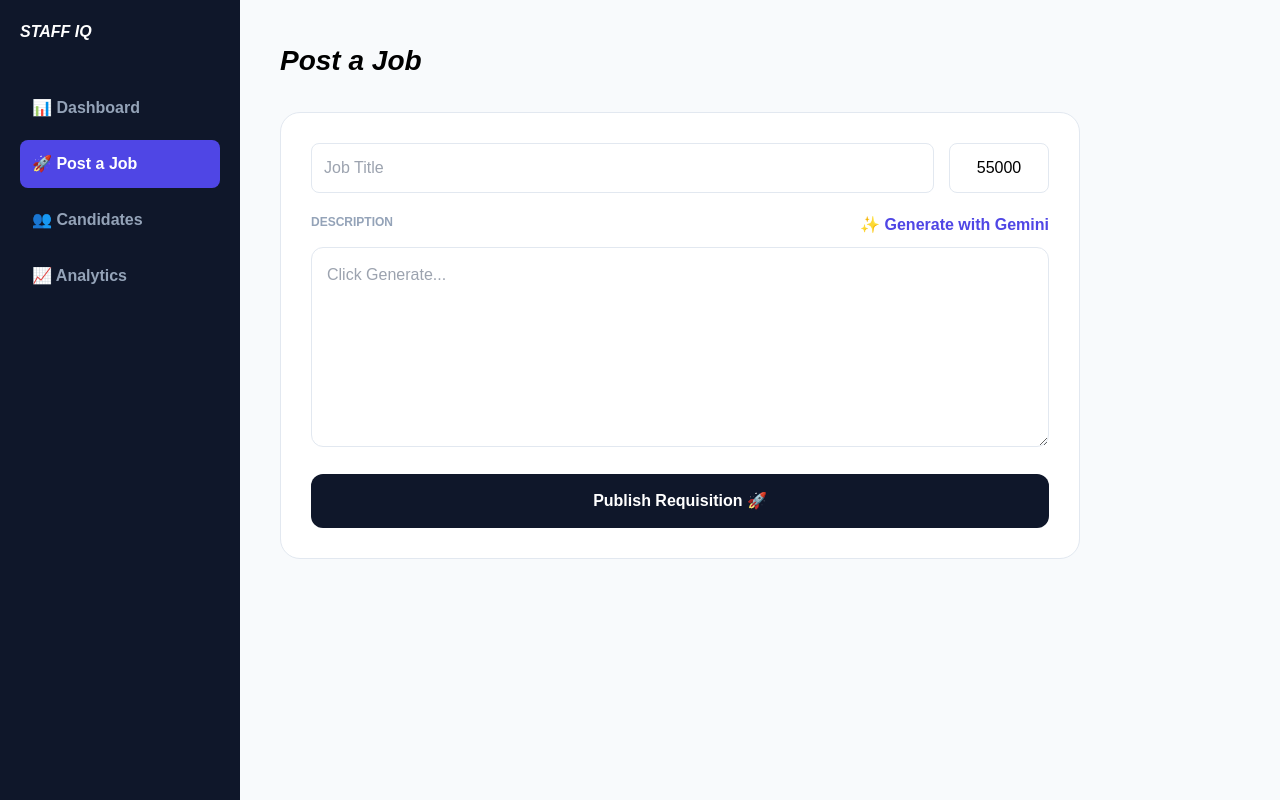
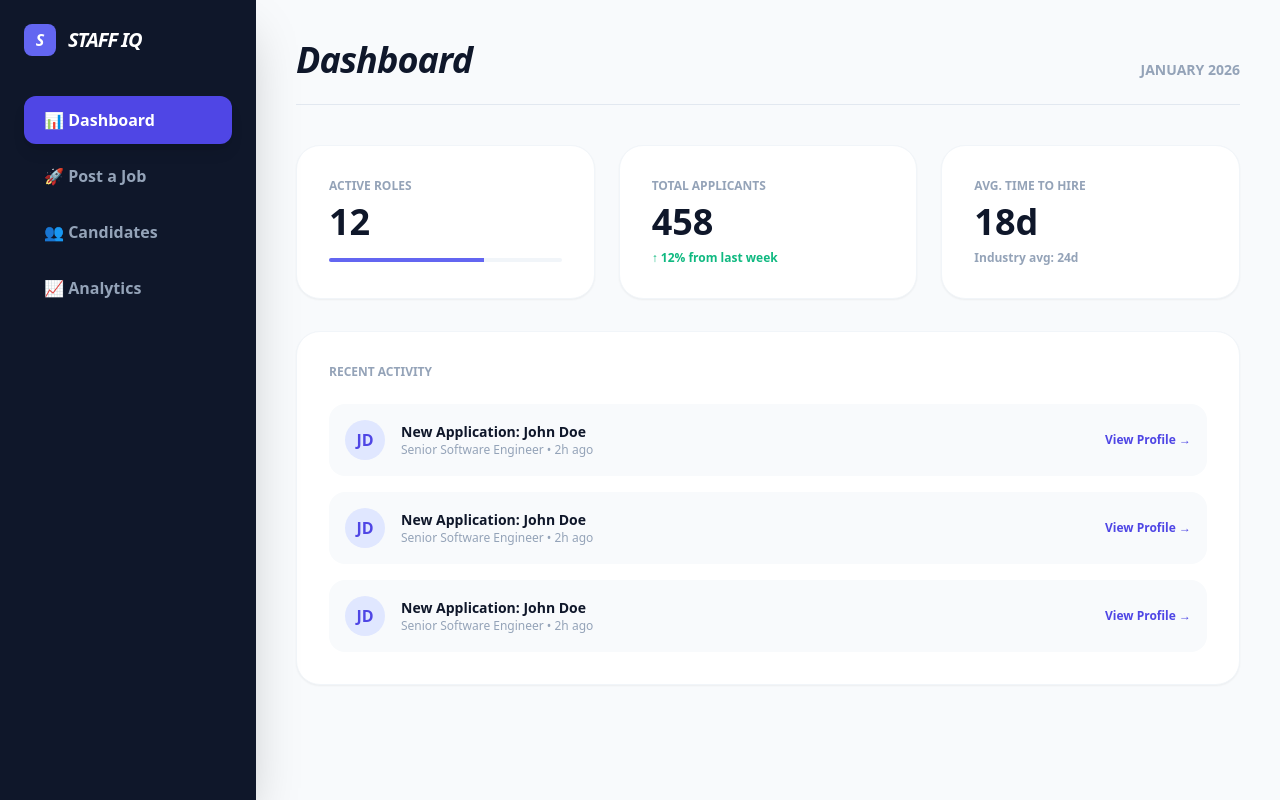
Before and after one commit to dansims2024-afk/staff-iq, a React (Vite) app: page / in a window 1280 px wide. Built offline with nearby package versions, Linux system fonts and the light colour scheme.

Commit message:
Update App.jsx

```diff
--- a/src/App.jsx
+++ b/src/App.jsx
@@ -1,115 +1,193 @@
 import React, { useState } from 'react';
 
-// --- MAIN APPLICATION ---
 export default function App() {
-  const [activeTab, setActiveTab] = useState('Post a Job');
+  const [activeTab, setActiveTab] = useState('Dashboard');
   const [title, setTitle] = useState("");
   const [description, setDescription] = useState("");
   const [isGenerating, setIsGenerating] = useState(false);
 
-  // --- AI LOGIC (USES GLOBAL SCRIPT FROM INDEX.HTML) ---
-  const generateDescription = async () => {
-    if (!title) return alert("Please enter a Job Title first!");
+  // --- MOCK DATA FOR ROBUSTNESS ---
+  const candidates = [
+    { id: 1, name: "Sarah Chen", role: "Senior Dev", status: "Interviewing", score: "94%" },
+    { id: 2, name: "Marcus Wright", role: "UX Designer", status: "New", score: "88%" },
+    { id: 3, name: "Elena Rodriguez", role: "Product Manager", status: "Offered", score: "91%" },
+    { id: 4, name: "James Wilson", role: "Senior Dev", status: "Rejected", score: "62%" },
+  ];
 
-    // Checks the global window object for the script we added to index.html
+  // --- AI LOGIC ---
+  const generateWithGemini = async () => {
+    if (!title) return alert("Enter a title first!");
     const googleAI = window.google?.generativeAi;
-    if (!googleAI) {
-      return alert("AI Library is still loading. Please check index.html for the script tag.");
-    }
+    if (!googleAI) return alert("AI Library still loading...");
 
     setIsGenerating(true);
     try {
       const genAI = new googleAI.GoogleGenerativeAI("YOUR_API_KEY_HERE");
       const model = genAI.getGenerativeModel({ model: "gemini-1.5-flash" });
-
-      const prompt = `Write a short professional job description for a ${title}.`;
+      const prompt = `Create a 3-paragraph job description and 3 interview questions for a ${title}.`;
       const result = await model.generateContent(prompt);
-      const text = result.response.text();
-      setDescription(text);
-    } catch (error) {
-      console.error("AI Error:", error);
-      alert("AI failed to load. Check your API key.");
-    } finally {
-      setIsGenerating(false);
-    }
+      setDescription(result.response.text());
+    } catch (e) {
+      alert("AI Error: Check your API Key");
+    } finally { setIsGenerating(false); }
   };
 
-  // Sidebar Menu Items
-  const menuItems = [
-    { id: 'Dashboard', icon: '📊', label: 'Dashboard' },
-    { id: 'Post a Job', icon: '🚀', label: 'Post a Job' },
-    { id: 'Candidates', icon: '👥', label: 'Candidates' },
-    { id: 'Analytics', icon: '📈', label: 'Analytics' }
-  ];
-
   return (
-    <div style={{ display: 'flex', minHeight: '100vh', backgroundColor: '#f8fafc', fontFamily: 'sans-serif' }}>
-
+    <div className="flex min-h-screen bg-[#F8FAFC] text-[#0F172A] font-sans">
       {/* SIDEBAR */}
-      <nav style={{ width: '240px', backgroundColor: '#0f172a', color: 'white', padding: '20px', position: 'fixed', height: '100%' }}>
-        <h1 style={{ fontStyle: 'italic', fontWeight: '900', marginBottom: '40px' }}>STAFF IQ</h1>
-        <div style={{ display: 'flex', flexDirection: 'column', gap: '8px' }}>
-          {menuItems.map((item) => (
+      <nav className="w-64 bg-[#0F172A] text-white p-6 fixed h-full flex flex-col shadow-2xl">
+        <div className="flex items-center gap-3 mb-10">
+          <div className="w-8 h-8 bg-indigo-500 rounded-lg flex items-center justify-center font-bold italic text-white">S</div>
+          <h1 className="text-xl font-black italic tracking-tighter uppercase">Staff IQ</h1>
+        </div>
+        <div className="flex flex-col gap-2 flex-1">
+          {['Dashboard', 'Post a Job', 'Candidates', 'Analytics'].map((tab) => (
             <button
-              key={item.id}
-              onClick={() => setActiveTab(item.id)}
-              style={{
-                textAlign: 'left', padding: '12px', borderRadius: '8px', border: 'none', cursor: 'pointer',
-                backgroundColor: activeTab === item.id ? '#4f46e5' : 'transparent',
-                color: activeTab === item.id ? 'white' : '#94a3b8',
-                fontWeight: 'bold'
-              }}
+              key={tab}
+              onClick={() => setActiveTab(tab)}
+              className={`text-left p-3 px-5 rounded-xl font-bold transition-all flex items-center gap-3 ${
+                activeTab === tab ? 'bg-indigo-600 text-white shadow-lg' : 'text-slate-400 hover:bg-slate-800'
+              }`}
             >
-              {item.icon} {item.label}
+              {tab === 'Dashboard' ? '📊' : tab === 'Post a Job' ? '🚀' : tab === 'Candidates' ? '👥' : '📈'} {tab}
             </button>
           ))}
         </div>
       </nav>
 
-      {/* CONTENT */}
-      <main style={{ flex: 1, marginLeft: '240px', padding: '40px' }}>
-        <h2 style={{ fontSize: '28px', fontWeight: '900', fontStyle: 'italic', marginBottom: '30px' }}>{activeTab}</h2>
+      {/* CONTENT AREA */}
+      <main className="flex-1 ml-64 p-10 bg-[#F8FAFC]">
+        <header className="mb-10 flex justify-between items-end border-b border-slate-200 pb-6">
+          <h2 className="text-4xl font-black italic tracking-tight">{activeTab}</h2>
+          <div className="text-sm font-bold text-slate-400">JANUARY 2026</div>
+        </header>
 
+        {/* 1. ROBUST DASHBOARD VIEW */}
         {activeTab === 'Dashboard' && (
-          <div style={{ display: 'grid', gridTemplateColumns: 'repeat(3, 1fr)', gap: '20px' }}>
-            {['Active Roles', 'Candidates', 'Interviews'].map((label) => (
-              <div key={label} style={{ background: 'white', padding: '20px', borderRadius: '12px', border: '1px solid #e2e8f0' }}>
-                <p style={{ color: '#64748b', fontSize: '12px', fontWeight: 'bold' }}>{label}</p>
-                <p style={{ fontSize: '24px', fontWeight: 'bold' }}>{label === 'Candidates' ? '458' : '12'}</p>
+          <div className="space-y-8 animate-in fade-in duration-500">
+            <div className="grid grid-cols-3 gap-6">
+              <div className="bg-white p-8 rounded-3xl shadow-sm border border-slate-100">
+                <p className="text-slate-400 text-xs font-black uppercase mb-2">Active Roles</p>
+                <p className="text-4xl font-black">12</p>
+                <div className="mt-4 h-1 w-full bg-slate-100 rounded-full overflow-hidden">
+                   <div className="bg-indigo-500 h-full w-2/3"></div>
+                </div>
               </div>
-            ))}
+              <div className="bg-white p-8 rounded-3xl shadow-sm border border-slate-100">
+                <p className="text-slate-400 text-xs font-black uppercase mb-2">Total Applicants</p>
+                <p className="text-4xl font-black">458</p>
+                <p className="text-emerald-500 text-xs font-bold mt-2">↑ 12% from last week</p>
+              </div>
+              <div className="bg-white p-8 rounded-3xl shadow-sm border border-slate-100">
+                <p className="text-slate-400 text-xs font-black uppercase mb-2">Avg. Time to Hire</p>
+                <p className="text-4xl font-black">18d</p>
+                <p className="text-slate-400 text-xs font-bold mt-2">Industry avg: 24d</p>
+              </div>
+            </div>
+
+            <div className="bg-white p-8 rounded-3xl border border-slate-100 shadow-sm">
+               <h3 className="font-black uppercase text-xs text-slate-400 mb-6">Recent Activity</h3>
+               <div className="space-y-4">
+                  {[1, 2, 3].map(i => (
+                    <div key={i} className="flex items-center justify-between p-4 bg-slate-50 rounded-2xl">
+                       <div className="flex items-center gap-4">
+                          <div className="w-10 h-10 bg-indigo-100 rounded-full flex items-center justify-center text-indigo-600 font-bold">JD</div>
+                          <div>
+                             <p className="font-bold text-sm">New Application: John Doe</p>
+                             <p className="text-xs text-slate-400">Senior Software Engineer • 2h ago</p>
+                          </div>
+                       </div>
+                       <button className="text-xs font-bold text-indigo-600">View Profile →</button>
+                    </div>
+                  ))}
+               </div>
+            </div>
           </div>
         )}
 
+        {/* 2. FUNCTIONAL CANDIDATES TABLE */}
+        {activeTab === 'Candidates' && (
+          <div className="bg-white rounded-3xl shadow-sm border border-slate-100 overflow-hidden animate-in fade-in duration-500">
+            <div className="p-6 border-b border-slate-100 flex justify-between items-center bg-slate-50/50">
+               <input placeholder="Search candidates..." className="bg-white border border-slate-200 px-4 py-2 rounded-xl text-sm w-64 outline-none focus:ring-2 focus:ring-indigo-500" />
+               <button className="bg-indigo-600 text-white px-4 py-2 rounded-xl text-sm font-bold">Export CSV</button>
+            </div>
+            <table className="w-full text-left border-collapse">
+              <thead>
+                <tr className="text-[10px] font-black text-slate-400 uppercase tracking-widest bg-slate-50">
+                  <th className="p-6">Candidate Name</th>
+                  <th className="p-6">Role</th>
+                  <th className="p-6">Status</th>
+                  <th className="p-6">AI Fit Score</th>
+                  <th className="p-6">Actions</th>
+                </tr>
+              </thead>
+              <tbody className="divide-y divide-slate-100">
+                {candidates.map((c) => (
+                  <tr key={c.id} className="hover:bg-slate-50/50 transition-colors">
+                    <td className="p-6 font-bold">{c.name}</td>
+                    <td className="p-6 text-sm text-slate-500">{c.role}</td>
+                    <td className="p-6">
+                      <span className={`px-3 py-1 rounded-full text-[10px] font-black uppercase ${
+                        c.status === 'Offered' ? 'bg-emerald-100 text-emerald-700' :
+                        c.status === 'Interviewing' ? 'bg-amber-100 text-amber-700' : 'bg-slate-100 text-slate-600'
+                      }`}>
+                        {c.status}
+                      </span>
+                    </td>
+                    <td className="p-6 font-mono font-bold text-indigo-600">{c.score}</td>
+                    <td className="p-6">
+                      <button className="text-slate-400 hover:text-indigo-600 font-bold text-xs">Manage</button>
+                    </td>
+                  </tr>
+                ))}
+              </tbody>
+            </table>
+          </div>
+        )}
+
+        {/* 3. ROBUST POST A JOB VIEW */}
         {activeTab === 'Post a Job' && (
-          <div style={{ background: 'white', padding: '30px', borderRadius: '20px', border: '1px solid #e2e8f0', maxWidth: '800px' }}>
-            <div style={{ display: 'flex', gap: '15px', marginBottom: '20px' }}>
-              <input
-                placeholder="Job Title"
-                value={title}
-                onChange={(e) => setTitle(e.target.value)}
-                style={{ flex: 1, padding: '12px', borderRadius: '8px', border: '1px solid #e2e8f0' }}
-              />
-              <input defaultValue="55000" style={{ width: '100px', padding: '12px', borderRadius: '8px', border: '1px solid #e2e8f0', textAlign: 'center' }} />
-            </div>
-
-            <div style={{ display: 'flex', justifyContent: 'space-between', marginBottom: '10px' }}>
-              <span style={{ fontSize: '12px', fontWeight: 'bold', color: '#94a3b8' }}>DESCRIPTION</span>
-              <button onClick={generateDescription} style={{ background: 'none', border: 'none', color: '#4f46e5', fontWeight: 'bold', cursor: 'pointer' }}>
-                {isGenerating ? '⌛ Generating...' : '✨ Generate with Gemini'}
+          <div className="flex gap-8 animate-in slide-in-from-bottom-4 duration-500">
+            <div className="flex-1 bg-white p-10 rounded-3xl shadow-xl border border-slate-100">
+              <div className="grid grid-cols-2 gap-6 mb-8">
+                <div>
+                  <label className="text-[10px] font-black text-slate-400 uppercase mb-2 block">Position Name</label>
+                  <input value={title} onChange={(e) => setTitle(e.target.value)} className="w-full p-4 bg-slate-50 rounded-2xl border-none outline-none focus:ring-2 focus:ring-indigo-500" placeholder="e.g. Lead Designer" />
+                </div>
+                <div>
+                  <label className="text-[10px] font-black text-slate-400 uppercase mb-2 block">Salary Range (Yearly)</label>
+                  <input defaultValue="120,000 - 150,000" className="w-full p-4 bg-slate-50 rounded-2xl border-none text-center font-bold" />
+                </div>
+              </div>
+              <div className="flex justify-between mb-4 items-end">
+                <label className="text-[10px] font-black text-slate-400 uppercase">AI Description & Interview Prep</label>
+                <button onClick={generateWithGemini} disabled={isGenerating} className="text-indigo-600 font-black text-sm hover:underline">
+                  {isGenerating ? "⌛ Thinking..." : "✨ Generate with Gemini"}
+                </button>
+              </div>
+              <textarea value={description} onChange={(e) => setDescription(e.target.value)} className="w-full h-80 p-6 bg-slate-50 rounded-3xl border-none mb-8 outline-none leading-relaxed text-sm whitespace-pre-wrap" placeholder="Click 'Generate' to use Gemini 1.5 Flash..." />
+              <button className="w-full py-5 bg-[#0F172A] text-white rounded-2xl font-black text-lg hover:bg-indigo-600 transition-all transform hover:scale-[1.01] shadow-xl">
+                Publish Requisition 🚀
               </button>
             </div>
 
-            <textarea
-              value={description}
-              onChange={(e) => setDescription(e.target.value)}
-              placeholder="Click Generate..."
-              style={{ width: '100%', height: '200px', padding: '15px', borderRadius: '12px', border: '1px solid #e2e8f0', marginBottom: '20px' }}
-            />
-
-            <button style={{ width: '100%', padding: '15px', backgroundColor: '#0f172a', color: 'white', borderRadius: '12px', fontWeight: 'bold', border: 'none' }}>
-              Publish Requisition 🚀
-            </button>
+            <div className="w-80 space-y-6">
+              <div className="bg-white p-8 rounded-3xl shadow-sm border border-slate-100">
+                <p className="text-[10px] font-black text-slate-400 uppercase mb-4">Market Health</p>
+                <h3 className={`text-2xl font-black italic ${title ? 'text-slate-900' : 'text-slate-200'}`}>{title || "Awaiting Title"}</h3>
+                <div className="mt-6 space-y-4">
+                   <div>
+                      <p className="text-[10px] font-bold text-slate-400">DEMAND</p>
+                      <p className="font-bold text-emerald-500">Very High 🔥</p>
+                   </div>
+                   <div>
+                      <p className="text-[10px] font-bold text-slate-400">CANDIDATE AVAILABILITY</p>
+                      <p className="font-bold text-amber-500">Scarce (Top 5%)</p>
+                   </div>
+                </div>
+              </div>
+            </div>
           </div>
         )}
       </main>
```
